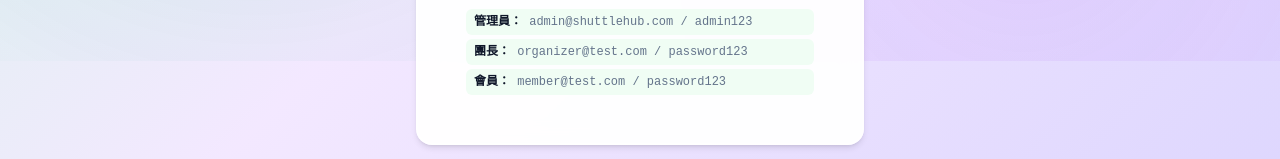
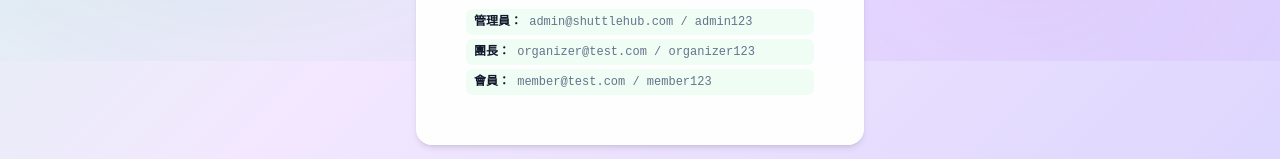
Before and after one commit to Jiong1203/shuttleHub, a Vue app: page /login in a window 1280 px wide. Shown: the part 739-898 px from the top of the page. Built offline with nearby package versions, Linux system fonts and the light colour scheme; no server answers.

Commit message:
更新測試帳戶密碼顯示

```diff
--- a/src/views/auth/LoginView.vue
+++ b/src/views/auth/LoginView.vue
@@ -36,7 +36,9 @@
     return
   }
 
-  authStore.login(form.value.email, form.value.password).then((result) => {
+  authStore
+    .login(form.value.email, form.value.password)
+    .then((result) => {
       loading.value = false
 
       if (result.success) {
@@ -44,7 +46,8 @@
       } else {
         error.value = result.error || '登入失敗'
       }
-  }).catch(() => {
+    })
+    .catch(() => {
       loading.value = false
       error.value = '登入失敗'
     })
@@ -102,11 +105,9 @@
               <strong>管理員：</strong> admin@shuttlehub.com / admin123
             </div>
             <div class="test-account">
-              <strong>團長：</strong> organizer@test.com / password123
+              <strong>團長：</strong> organizer@test.com / organizer123
             </div>
-            <div class="test-account">
-              <strong>會員：</strong> member@test.com / password123
-            </div>
+            <div class="test-account"><strong>會員：</strong> member@test.com / member123</div>
           </div>
         </div>
       </AppCard>
```
Lines whose indentation alone changed are shown as unchanged.
